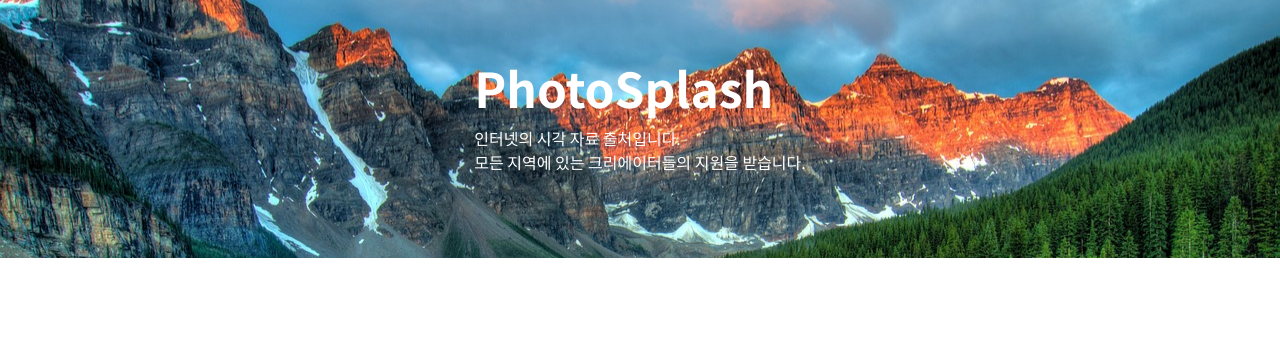
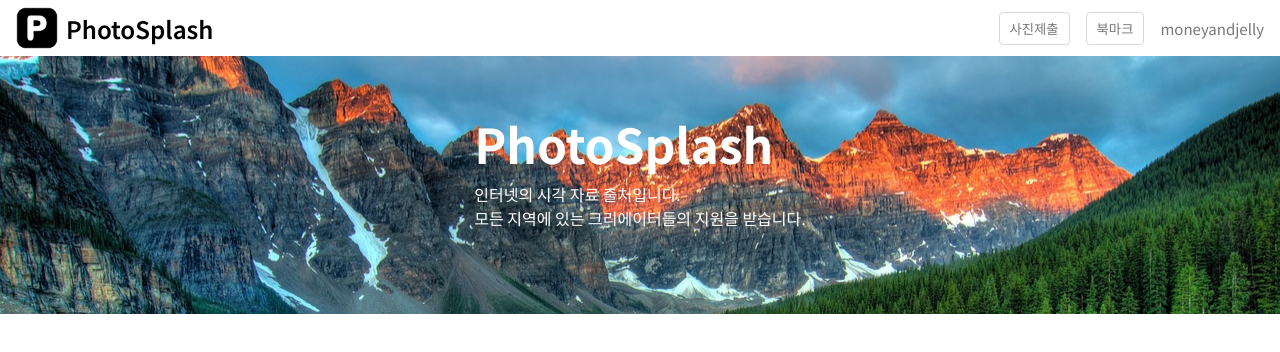
Before and after one commit to moneyandjelly/React-Unsplash-Image-API, a React (Vite) app: page / in a window 1280 px wide. Shown: the top 352 px of the page. Built offline with nearby package versions, Linux system fonts and the light colour scheme.

Commit message:
feat: [이근] 콘텐츠 헤더 추가

```diff
--- /dev/null
+++ b/src/components/common/header/CommonHeader.module.scss
@@ -0,0 +1,59 @@
+.header {
+    display: flex;
+    align-items: center;
+    justify-content: space-between;
+
+    width: 100%;
+    height: 56px;
+
+    padding: 0 16px;
+
+    &__logoBox {
+        display: flex;
+        align-items: center;
+        justify-content: center;
+
+        height: 100%;
+
+        gap: 8px;
+
+        cursor: pointer;
+
+        &__logo {
+            height: 75%;
+        }
+        &__title {
+            font-size: 24px;
+            font-weight: 600;
+        }
+    }
+    &__profileBox {
+        display: flex;
+        align-items: center;
+        justify-content: center;
+
+        gap: 16px;
+
+        &__button {
+            display: flex;
+            align-items: center;
+            justify-content: center;
+
+            outline: none;
+            cursor: pointer;
+
+            padding: 6px 10px;
+
+            border: 1px solid main.$color-white-300;
+            border-radius: 4px;
+
+            color: main.$color-white-600;
+            background-color: main.$color-white-000;
+        }
+        &__userName {
+            color: main.$color-white-600;
+            font-weight: 400;
+            font-size: 15px;
+        }
+    }
+}
--- /dev/null
+++ b/src/components/common/header/CommonHeader.tsx
@@ -0,0 +1,20 @@
+import styles from './CommonHeader.module.scss'
+
+function CommonHeader() {
+    return (
+        <div className={styles.header}>
+            <div className={styles.header__logoBox}>
+                <img src="/src/assets/images/image-logo.png" alt="" className={styles.header__logoBox__logo} />
+                <span className={styles.header__logoBox__title}>PhotoSplash</span>
+            </div>
+            <div className={styles.header__profileBox}>
+                <button className={styles.header__profileBox__button}>사진제출</button>
+                <button className={styles.header__profileBox__button}>북마크</button>
+                <span className={styles.header__profileBox__userName}> moneyandjelly</span>
+            </div>
+        </div>
+    )
+
+}
+
+export default CommonHeader
--- a/src/pages/index/index.tsx
+++ b/src/pages/index/index.tsx
@@ -1,9 +1,11 @@
+import CommonHeader from '@components/common/header/CommonHeader'
 import styles from './styles/index.module.scss'
 
 function index() {
     return (
         <div className={styles.page}>
             {/* 공통 헤더 UI 부분 */}
+            <CommonHeader />
             {/* 공통 네비게이션 UI 부분 */}
             <div className={styles.page__contents}>
                 <div className={styles.page__contents__introBox}>
```
